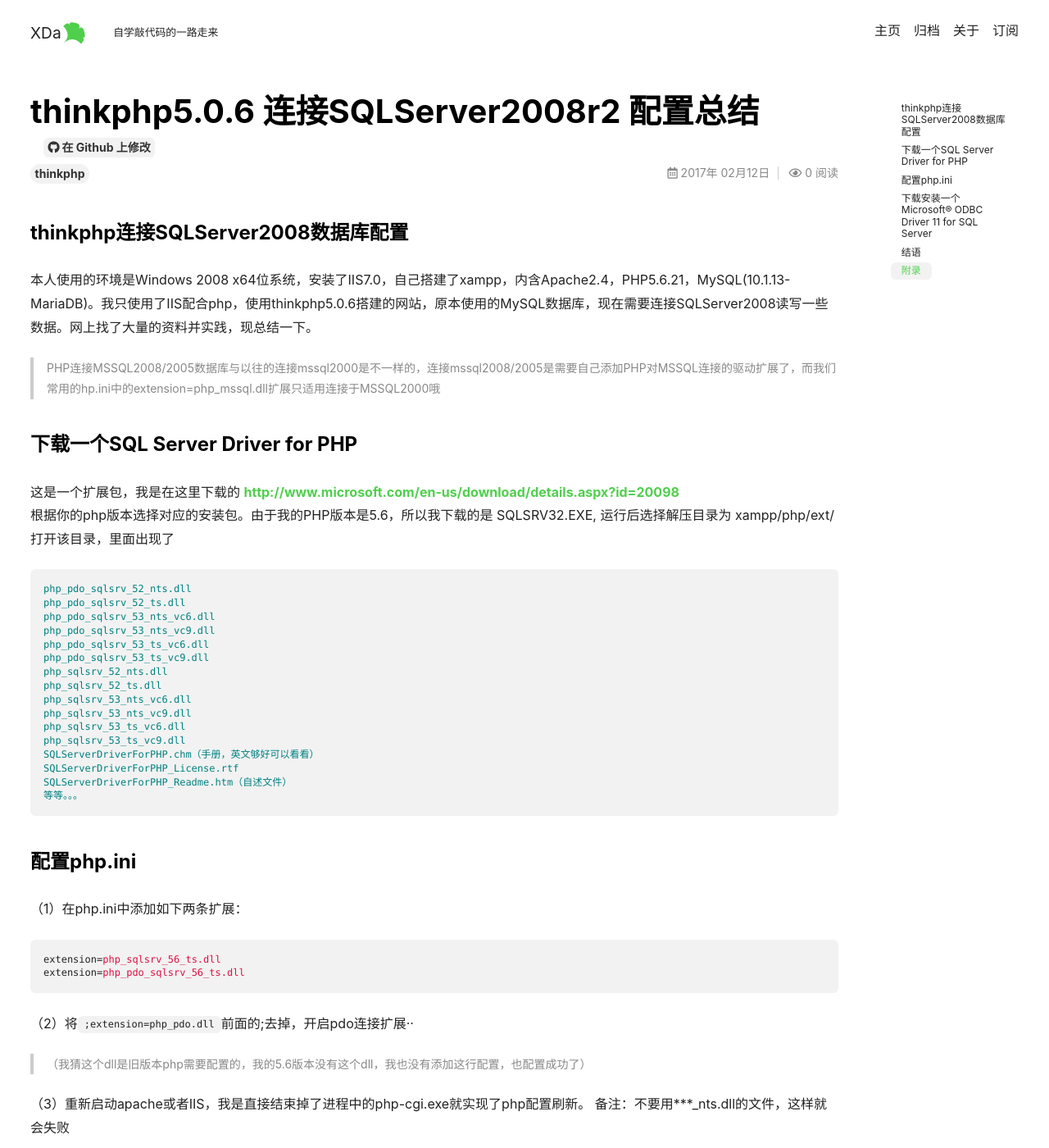
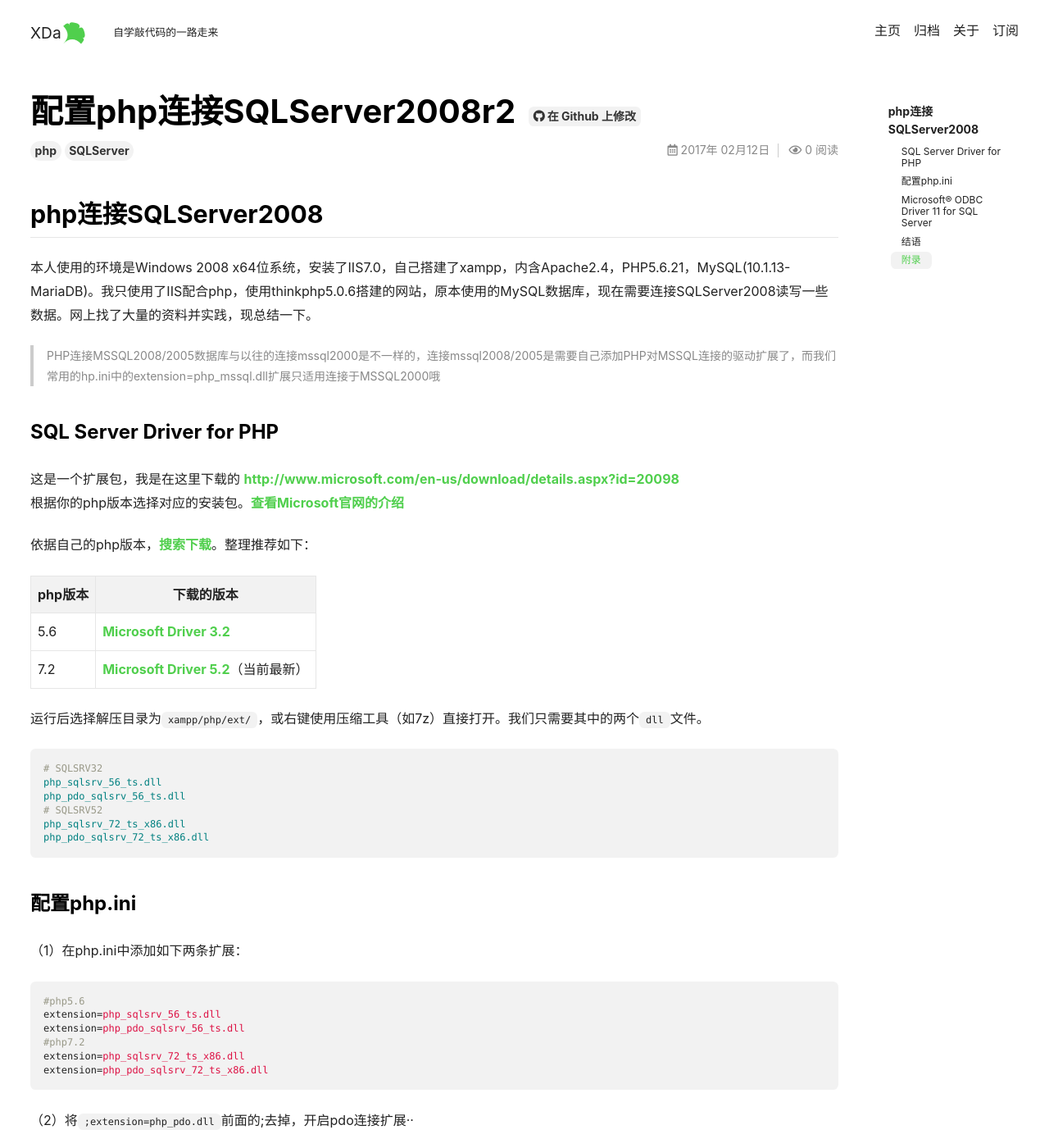
Before and after one commit to thianda91/thianda91.github.io, a Jekyll site: the page built from _posts/2017-02-12-php-link-to-sqlserver.md, in a window 1280 px wide and 1400 px high. Shown: the whole window at 82% size. Built offline with Jekyll 4.4.1, drawn with Linux system fonts in a browser that asks for light colours; nearby versions of some CDN libraries; comment, search, counter and statistics services are not loaded; some of the changed text lies outside the part shown.

Commit message:
modify php-link-to-sqlserver

````diff
--- a/_posts/2017-02-12-thinkphp-link-to-sqlserver.md
+++ b/_posts/2017-02-12-php-link-to-sqlserver.md
@@ -1,14 +1,14 @@
 ---
 layout: post
-title: thinkphp5.0.6 连接SQLServer2008r2 配置总结
+title: 配置php连接SQLServer2008r2
 key: 2017-02-12
-tags: thinkphp
+tags: php SQLServer
 categories: notes
 date: 2017-02-12 19:42
-modify_date: 2017-02-12 19:42
+modify_date: 2018-07-11 16:48
 ---
 
-### thinkphp连接SQLServer2008数据库配置
+## php连接SQLServer2008
 
 本人使用的环境是Windows 2008 x64位系统，安装了IIS7.0，自己搭建了xampp，内含Apache2.4，PHP5.6.21，MySQL(10.1.13-MariaDB)。我只使用了IIS配合php，使用thinkphp5.0.6搭建的网站，原本使用的MySQL数据库，现在需要连接SQLServer2008读写一些数据。网上找了大量的资料并实践，现总结一下。
 
@@ -16,30 +16,27 @@
 
 > PHP连接MSSQL2008/2005数据库与以往的连接mssql2000是不一样的，连接mssql2008/2005是需要自己添加PHP对MSSQL连接的驱动扩展了，而我们常用的hp.ini中的extension=php_mssql.dll扩展只适用连接于MSSQL2000哦
 
-### 下载一个SQL Server Driver for PHP
+### SQL Server Driver for PHP
 
 这是一个扩展包，我是在这里下载的 <http://www.microsoft.com/en-us/download/details.aspx?id=20098>
-根据你的php版本选择对应的安装包。由于我的PHP版本是5.6，所以我下载的是
-SQLSRV32.EXE, 运行后选择解压目录为 xampp/php/ext/
-打开该目录，里面出现了
+根据你的php版本选择对应的安装包。[查看Microsoft官网的介绍](https://docs.microsoft.com/en-us/sql/connect/php/system-requirements-for-the-php-sql-driver)
+
+依据自己的php版本，[搜索下载](https://www.microsoft.com/en-us/search/result.aspx?q=Microsoft+Drivers+for+PHP+for+SQL+Server)。整理推荐如下：
+
+| php版本 | 下载的版本                                                   |
+| ------- | ------------------------------------------------------------ |
+| 5.6     | [Microsoft Driver 3.2](http://www.microsoft.com/en-us/download/details.aspx?id=20098) |
+| 7.2     | [Microsoft Driver 5.2](http://www.microsoft.com/en-us/download/details.aspx?id=56729)（当前最新） |
+
+运行后选择解压目录为`xampp/php/ext/`，或右键使用压缩工具（如7z）直接打开。我们只需要其中的两个`dll`文件。
 
 ```ini
-php_pdo_sqlsrv_52_nts.dll
-php_pdo_sqlsrv_52_ts.dll
-php_pdo_sqlsrv_53_nts_vc6.dll
-php_pdo_sqlsrv_53_nts_vc9.dll
-php_pdo_sqlsrv_53_ts_vc6.dll
-php_pdo_sqlsrv_53_ts_vc9.dll
-php_sqlsrv_52_nts.dll
-php_sqlsrv_52_ts.dll
-php_sqlsrv_53_nts_vc6.dll
-php_sqlsrv_53_nts_vc9.dll
-php_sqlsrv_53_ts_vc6.dll
-php_sqlsrv_53_ts_vc9.dll
-SQLServerDriverForPHP.chm（手册，英文够好可以看看）
-SQLServerDriverForPHP_License.rtf
-SQLServerDriverForPHP_Readme.htm（自述文件）
-等等。。。
+# SQLSRV32
+php_sqlsrv_56_ts.dll
+php_pdo_sqlsrv_56_ts.dll
+# SQLSRV52
+php_sqlsrv_72_ts_x86.dll
+php_pdo_sqlsrv_72_ts_x86.dll
 ```
 
 ### 配置php.ini
@@ -47,8 +44,12 @@
 （1）在php.ini中添加如下两条扩展：
 
 ```ini
+#php5.6
 extension=php_sqlsrv_56_ts.dll
 extension=php_pdo_sqlsrv_56_ts.dll
+#php7.2
+extension=php_sqlsrv_72_ts_x86.dll
+extension=php_pdo_sqlsrv_72_ts_x86.dll
 ```
 
 （2）将`;extension=php_pdo.dll`前面的;去掉，开启pdo连接扩展··
@@ -69,7 +70,7 @@
 > http://pan.baidu.com/s/1kUCP7EJ
 > 下载选择对应版本即可。
 
-### 下载安装一个Microsoft® ODBC Driver 11 for SQL Server
+### Microsoft® ODBC Driver 11 for SQL Server
 
 <https://www.microsoft.com/download/details.aspx?id=36434>
 
````
